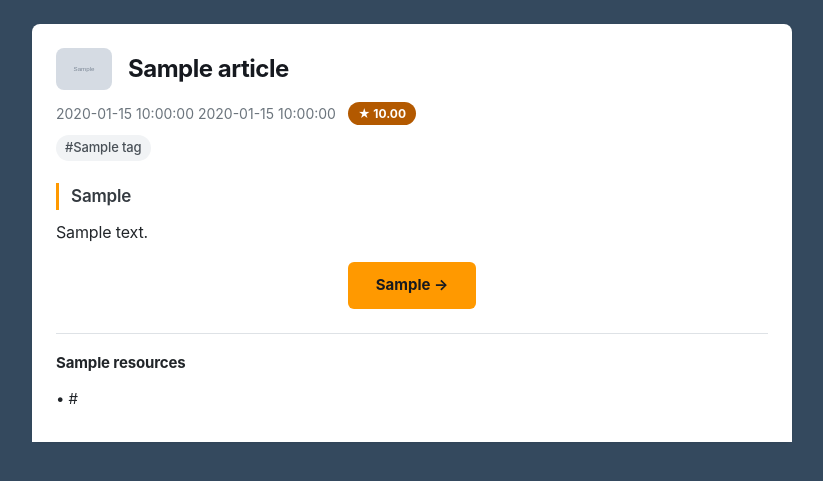
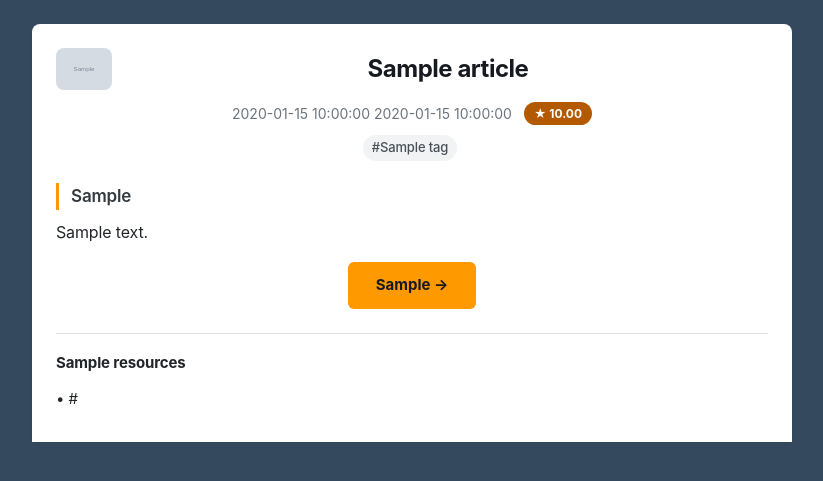
Before and after one commit to bits-bytes-nn/tech-digest, a Python web app: template app/templates/article.html in a window 1280 px wide. Shown: the top 481 px of the page, without its empty margins (228-1051 px from the left). Run offline with Jinja, Linux system fonts and the light colour scheme; the template is opened without the code that fills it: most values are stand-ins (such as "Sample title", 1, 10 or a date in 2020); grey boxes marked "Sample" are stand-in pictures.

Commit message:
fix(template): center the card title, meta and tags again
The layout rework left-aligned them; the centered card header read
better. The lede and body stay left-aligned.

```diff
--- a/app/templates/main_contents.html
+++ b/app/templates/main_contents.html
@@ -24,7 +24,7 @@
                   alt="{{ article.source_label ~ ' logo' if article.source_label else '' }}"
                 />
               </td>
-              <td valign="middle" style="text-align: left">
+              <td valign="middle" style="text-align: center">
                 <div class="card-title">{{ article.title }}</div>
               </td>
             </tr>
@@ -32,7 +32,7 @@
         </td>
       </tr>
       <tr>
-        <td class="card-pad" style="padding: 12px 24px 0 24px; text-align: left">
+        <td class="card-pad" style="padding: 12px 24px 0 24px; text-align: center">
           <div class="muted">
             {{ labels.published_on }} {{ article.published_date }}
             {% if article.reading_minutes %}
@@ -46,7 +46,7 @@
       </tr>
       {% if article.tags %}
       <tr>
-        <td class="tags-cell card-pad" style="padding: 10px 24px 0 24px; text-align: left">
+        <td class="tags-cell card-pad" style="padding: 10px 24px 0 24px; text-align: center">
           {% for tag in article.tags %}
           <span class="tag-chip"><span>#{{ tag }}</span></span>
           {% endfor %}
```
Also changed, not shown: docs/CHANGELOG.md.
